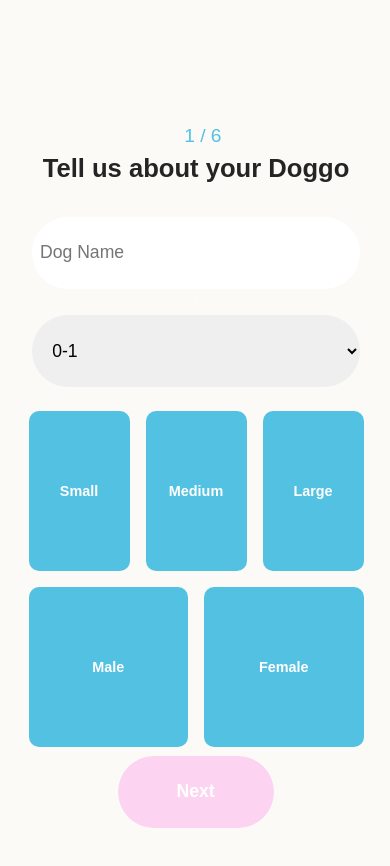
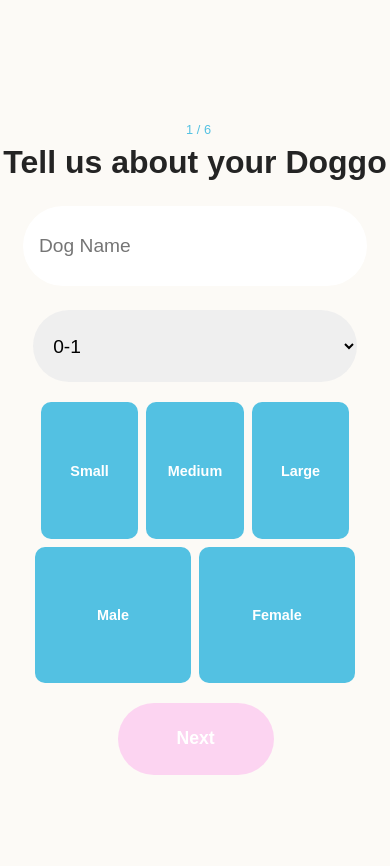
Before and after one commit to n335h/doggystuff, a React (Create React App) app: page /Survey in a window 390 px wide. Shown: the top 866 px of the page. Built offline with nearby package versions, Linux system fonts and the light colour scheme; no server answers.

Commit message:
survey buttons responsivness

```diff
--- a/src/pages/Navbar/Navbar.css
+++ b/src/pages/Navbar/Navbar.css
@@ -6,13 +6,13 @@
         background-color: transparent;
         z-index: 100;
         transition: top 0.3s ease-in-out;
-        max-width: 100%;
+        max-width: 100vw;
       }
       .outerNav {
         width: 100vw;
         display: flex;
         flex-direction: row;
-        justify-content: space-between;
+        justify-content: space-evenly;
         align-items: center;
         justify-content: center;
       }
@@ -98,15 +98,6 @@
       font-size: 1rem;
     }
 
-    /* #navbar-container {
-      position: sticky;
-      top: 0;
-      background-color:transparent;
-      z-index: 100;
-      transition: transform 0.3s ease-in-out;
-    } */
-
-    /* Optional class for hiding the navbar on scroll down */
     .navbar-hidden {
       transform: translateY(-100%);
     }
@@ -304,13 +295,12 @@
       /* box-shadow: 0 2px 4px rgba(0, 0, 0, 0.1); */
       color: white;
     }
+
     .logo1 {
       filter: invert(92%) sepia(99%) saturate(561%) hue-rotate(197deg) brightness(100%) contrast(98%);    }
     .logo1 img {
       height: 3.5vh;
     }
-
-
       .logo2 {
         filter: invert(85%) sepia(33%) saturate(6047%) hue-rotate(165deg) brightness(104%) contrast(84%);      color: var(--header-main);
       height: 3.5vh;
@@ -356,10 +346,10 @@
       align-items: center;
       height: 100%;
       padding: 0;
-      margin-right: 10vw;
       width: 20vw;
       z-index: 100;
     }
+
 
     @media screen and (max-width: 1200px)
     {
@@ -377,14 +367,10 @@
       height: 8vw;
 
     }
-
     #navbar-title {
       font-size: 1.5rem;
         left:30%;
       }
-/* #profileicon{
-  margin-right: 4vh;
-} */
     }
 
 
--- a/src/pages/Profile/Profile.css
+++ b/src/pages/Profile/Profile.css
@@ -3,6 +3,7 @@
   height: 90vh;
   width: 100vw;
   margin: 0;
+  padding: 0;
   margin-top: -10vh;
   background-color:var(--background-offwhite);
   display: flex;
@@ -12,13 +13,19 @@
   color: #000;
 
 }
+html {
+  height: 100vh;
+  width: 100vw;
+  margin: 0;
+  padding: 0;
+}
 
 .maindashboard {
   display: flex;
   justify-content: center; /* Horizontally center the content */
   align-items: flex-start; /* Vertically center the content */
   height: 90vh; /* Adjust the height as needed */
-  width:80vw;
+  width:100%;
   margin: 0;
 }
 
--- a/src/pages/Survey/formPages/Survey.css
+++ b/src/pages/Survey/formPages/Survey.css
@@ -14,10 +14,9 @@
   .surveyButtons {
     display: flex;
     flex-direction: row;
-    align-items: space-between;
-    justify-content: center;
-    width: 60vw;
-    margin-top: 5rem;
+    align-items: center;
+    justify-content: space-around;
+    width: 35vw;
   }
   .formTitle {
     font-size: 2.5rem;
@@ -26,30 +25,16 @@
     width: 100vw;
     text-align: center;
     color: var(--black-text);
+    margin-top: -10vh;
   }
-  .formWrapper {
-    display: absolute;
-    flex-direction: column;
-    align-items: center;
-    justify-content: center;
-    width: 100%;
-    height: 60vh;
-    left: 50%;
-    top: 50%;
-    margin: auto;
-    z-index: 1;
-  }
+
 .surveyFormNum {
     position: absolute;
-    top: -20vh;
-    right: 7.5vw;
+    top: -9rem;
     margin: 1rem;
-    font-size: 1.5rem;
+    font-size: 1.2rem;
     color: var(--main-blue);
 
-}
-.surveyFormSection {
-  margin-top: -10vh;
 }
   .surveyForm form {
     display: flex;
@@ -95,15 +80,7 @@
     cursor: pointer;
     }
 
-  .surveyContent {
-    display: flex;
-    flex-direction: column;
-    align-items: center;
-    justify-content: center;
-    width: 100vw;
-    height: 50vh;
-    margin: auto;
-  }
+
 
   /* Form Styles */
   form.surveyForm {
@@ -114,14 +91,15 @@
   }
 
   form.surveyForm input {
-    width: 35vw;
-    height: 3.5rem;
+    width: 40vw;
+    height: 2rem;
     border: none;
     border-radius: 5px;
     padding: 1.5rem 1rem;
     font-size: 1.2rem;
     border-radius: 17.4rem;
     margin: 0;
+    margin-bottom: 1rem;
 
   }
 
@@ -138,17 +116,21 @@
     align-items: center;
     justify-content: center;
     height: 11rem;
-    width: 11rem;
+    width: 13rem;
     background-color: var(--main-blue);
     border-radius: 10px;
     color: #fff;
     font-weight: 700;
     font-size: 0.9rem;
-    margin: 0.5rem;
+    margin: 0.25rem;
     border: 0;
   }
+
+  .dogSex button {
+    width: 20rem;
+  }
   .dropdownOptions {
-    width:36vw;
+    width:40vw;
     height: 4.5rem;
     border: none;
     border-radius: 5px;
@@ -245,19 +227,14 @@
     flex-direction: row;
     align-items: center;
     justify-content: center;
-    width:60vw;
+    flex-wrap: wrap;
+    width:40vw;
   }
 
 
   /* Responsive Styles */
   @media screen and (max-width: 1300px) {
-    .dogSex button,
-    .dogSize button,
-    .pureCross button,
-    .dogHealth button {
-      height: 10rem;
-      width: 13rem;
-    }
+
     .dogSize, .dogSex {
       width: 50vw;
     }
@@ -266,6 +243,9 @@
     }
     .dropdownOptions {
       width: 53vw;
+    }
+    .flavoursNotContent {
+      width:50vw;
     }
 
   }
@@ -281,137 +261,78 @@
   }
 
   @media screen and (max-width: 768px) {
-    form.surveyForm {
-      display: flex;
-      flex-direction: column;
-      align-items: center;
-      justify-content: space-between;
-      width: 100vw;
-    }
-    .surveyContent {
-        width: 70vw;
-    }
     form.surveyForm input {
-      width: 60vw;
-      height: 3.5rem;
-      margin-bottom: 0rem;
-      border: none;
-      border-radius: 5px;
-      font-size: 1.2rem;
-      border-radius: 17.4rem;
-      margin: 0;
+      width: 75vw;
     }
     .dropdownOptions {
-      width:64vw;
-      height: 4.5rem;
-      margin-bottom: 1rem;
-      border: none;
-      border-radius: 5px;
-      font-size: 1.2rem;
-      border-radius: 17.4rem;
+      width: 78vw;
     }
-    .dogSize, .dogSex, .dogHealth {
-      width:70vw;
-    }
-    .surveyButton, #backSurveyButton {
-        width: 40vw;
-      }
-      .pureCross, .dogHealth {
-        width: 100vw;
-        display: flex;
-        flex-direction: row;
-        align-items: center;
-        justify-content: center;
+    .dogSex,
+    .dogSize {
+      width:80vw;
     }
     .dogSex button,
     .dogSize button,
     .pureCross button,
-    .dogHealth button
-     {
-      height: 10rem;
-      width: 12rem;
+    .dogHealth button,
+    .dogFood button,
+    .flavoursNot button {
+      width: 25vw;
+    }
+    .dogSex button {
+      width: 20rem;
+    }
+    .surveyButtons {
+      width: 55vw;
+    }
+    .formTitle {
+      font-size: 2rem;
     }
 
-    .formTitle {
-        margin-bottom:  3vh;
-        margin-top: 10vh;
-        font-size: 1.6rem;
 
-    }
-    .surveyFormNum {
-      position: absolute;
-      top: -22vh;
-      left: 45%;
-
-      font-size: 1.2rem;
-      color: var(--main-blue);
-
-  }
-  .surveyButtons {
-    width: 80vw;
-    display: flex;
-    flex-direction: row;
-    align-items: space-between;
-    justify-content: center;
-  }
 }
 
   @media screen and (max-width: 425px) {
-
-    .surveyButton, .backSurveyButton{
-      margin-top:1rem;
-    }
-    .formContent {
-      height: 60vh;
-    }
-    .dogSize, .dogSex{
-      width:80vw;
-    }
     form.surveyForm input {
       width: 80vw;
-      font-size: 1.1rem;
-      padding: 0.5rem;
+    }
+    .dropdownOptions {
+      width: 83vw;
+    }
+    .dogSize, .dogSex, .pureCross, .dogHealth, .foodVeg {
+      width: 90vw;
+    }
+    .surveyButtons {
+      width: 90vw;
+    }
 
+  }
+  @media screen and (max-width: 425px) {
+    form.surveyForm input {
+      width: 80vw;
+    }
+    .dropdownOptions {
+      width: 83vw;
+    }
+    .dogSex button,
+    .dogSize button,
+    .pureCross button,
+    .dogHealth button,
+    .dogFood button,
+    .flavoursNot button
+     {
+      height: 35vw;
+    }
+    .dogSex button {
+      width: 40vw;
+    }
+    .surveyFormNum {
+      font-size: 0.8rem;
+      top:-7rem;
+      right: 40%;
+    }
+    button.surveyButton, button#backSurveyButton {
+   width: 40vw;
+    }
 
     }
-    .surveyFormSection {
-      width: 100vw;
-    }
-
-    .dropdownOptions {
-      width:84vw;
-      font-size: 1.1rem;
-
-    }
-    .formTitle {
-      margin-top: 4rem;
-    }
-    .surveyButtons {
-      display: flex;
-      flex-direction: row;
-      align-items: space-between;
-      justify-content: space-evenly;
-      width: 90vw;
-    }
-    .surveyFormNum {
-      position: absolute;
-      top: -22vh;
-      left: 40%;
-      margin: 1rem;
-      font-size: 1.2rem;
-      color: var(--main-blue);
-    }
-    .pureCross {
-      width: 90vw;
-    }
-    .dogSex, .dogSize {
-      width: 90vw;
-    }
-    .pureCross {
-      flex-direction: column;
-      margin-bottom: 10vh;
-    }
-    .formContent{
-      height: 100vh;
-    }
-  }
--- a/src/pages/Survey/formPages/dogInfo.tsx
+++ b/src/pages/Survey/formPages/dogInfo.tsx
@@ -55,7 +55,7 @@ function DogInfo({
         required
       />
 
-      <label htmlFor="dog_age"> .</label>
+      <label htmlFor="dog_age"></label>
       <select
         className="dropdownOptions"
         onChange={handleDogAgeChange}
@@ -73,6 +73,7 @@ function DogInfo({
       </select>
 
       <div className="dogSize">
+
       <button
   type="button"
   className={`dogSizeOption ${
```
Also changed, not shown: src/pages/Navbar/Navbar.tsx (+0 -32 lines), src/pages/SignInSignUp/Components/SignUp/SignUp.tsx (+1 -6 lines).
